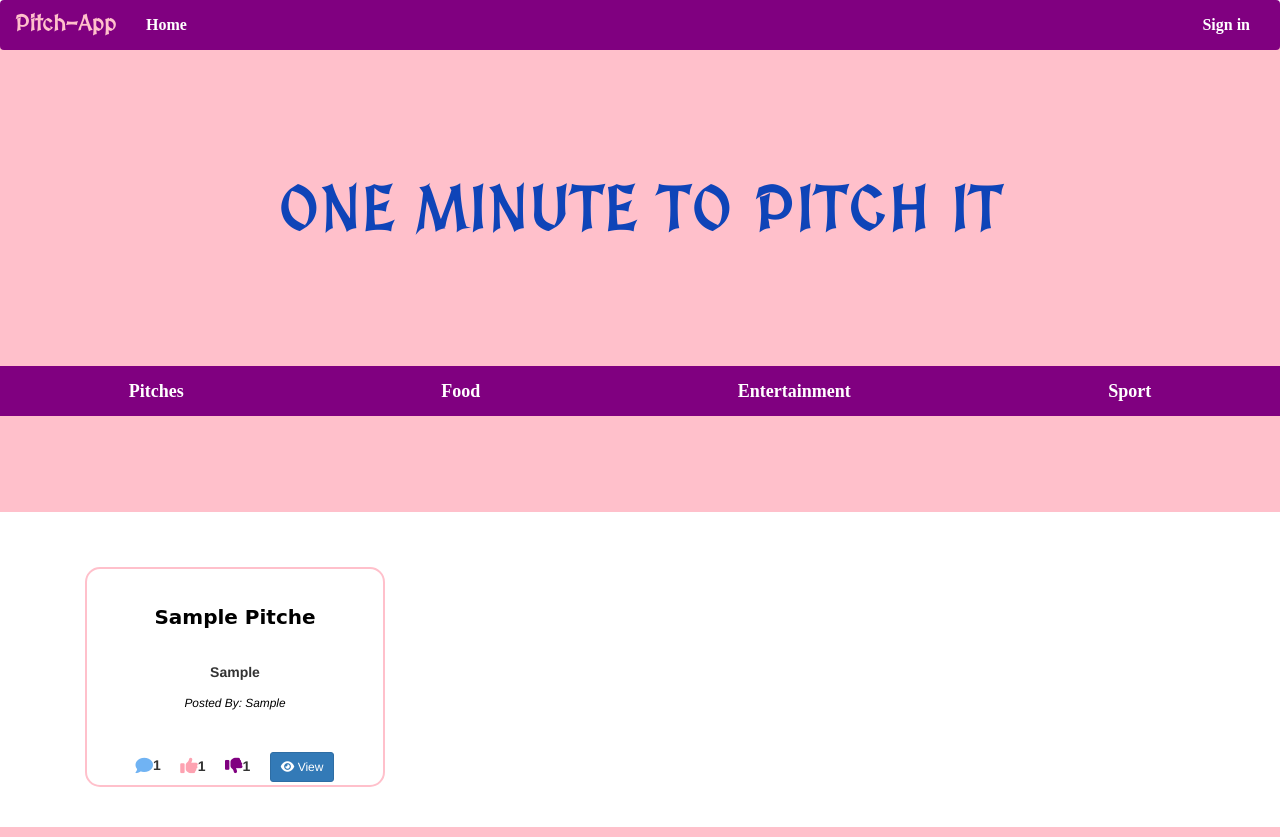
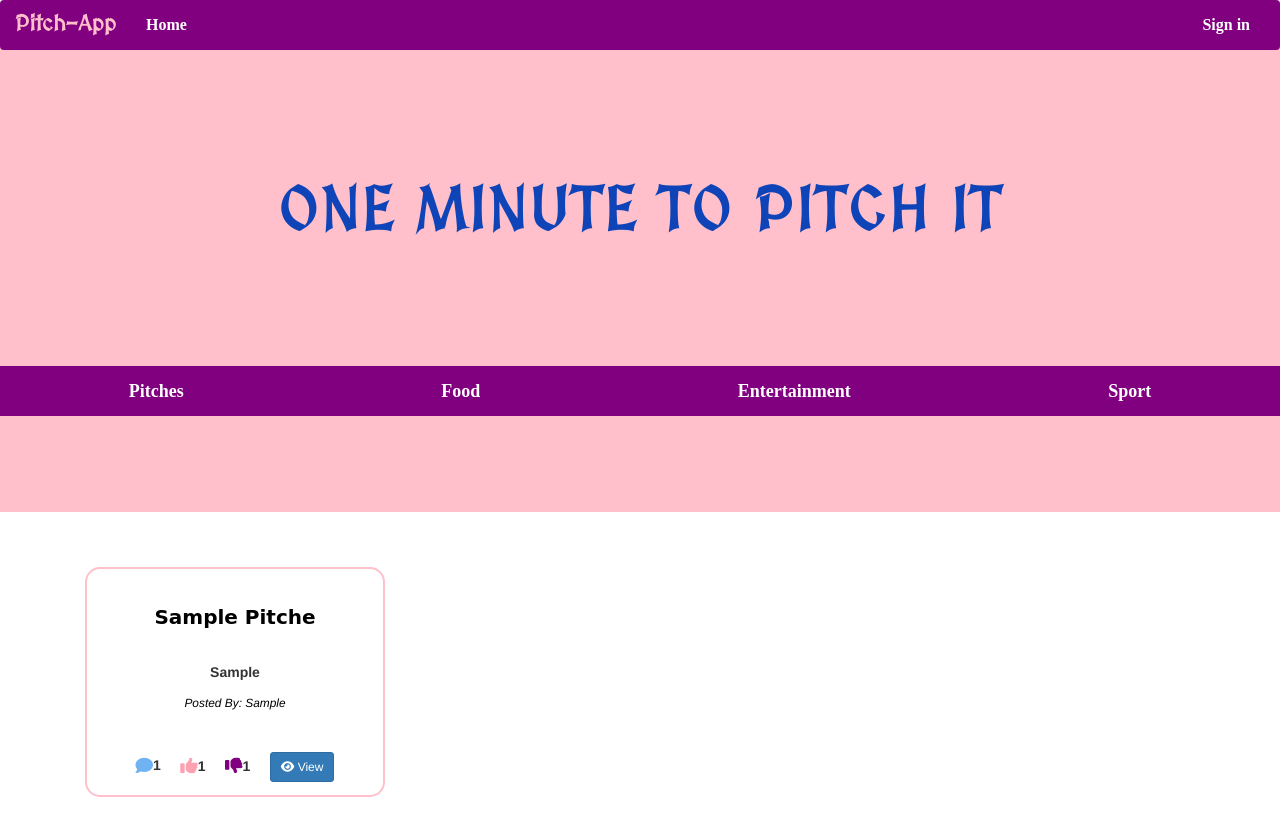
Before and after one commit to iamzilfa/Pitch-App, a Flask app: page / in a window 1280 px wide. Run offline with Flask 2, Linux system fonts and the light colour scheme; tables that the repository leaves empty hold one stand-in row (values such as "Sample post"); some libraries are stand-ins or nearby versions.

Commit message:
last change

```diff
--- a/app/templates/macros.html
+++ b/app/templates/macros.html
@@ -15,11 +15,11 @@
         {% if piches %}
         {% for category in piches %}
         <div class="col-md-4">
-            <div class="thumbnail" id="carded" style="width: 300px; height: 220px; border: 2px solid pink; margin-top: 5px; border-radius: 15px;">
+            <div class="thumbnail" id="carded" style="width: 300px; height: 230px; border: 2px solid pink; margin-top: 5px; border-radius: 15px;">
                 <div class="card-body text-center" style="margin-top: 30px;">
                     <p style="text-transform: capitalize;color: black;font-size: 20px;font-family: 'Kaushan Script', cursive;">
                         {{category.title}}</p> <br>
-                    <p class="text-center">{{category.post}}</p>
+                    <p class="text-center, text-transform:capitalize">{{category.post}}</p>
                     <footer class="blockquote-footer text-center" style="color:black; text-transform: capitalize;font-weight: normal;">
                         <small><i>Posted by:
                             {{category.user.username}}</i></small></footer><br> <br>
```
